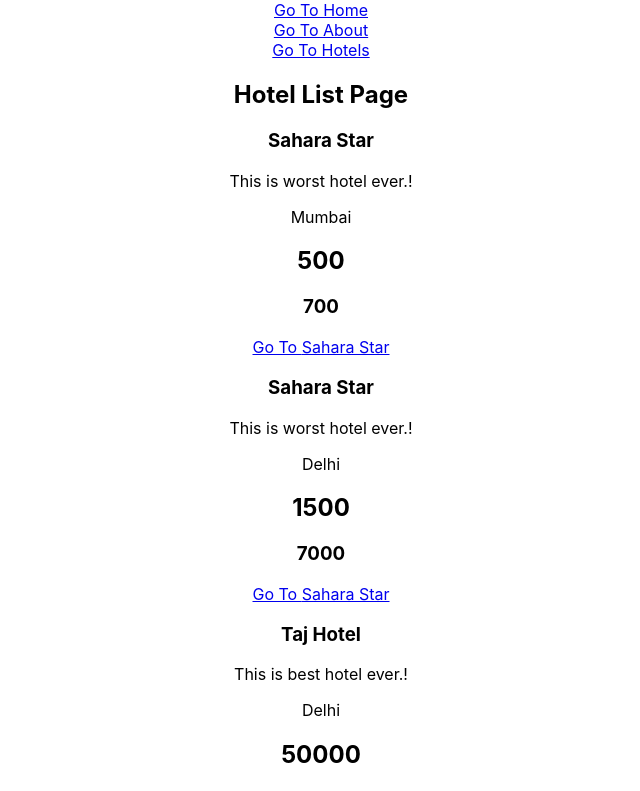
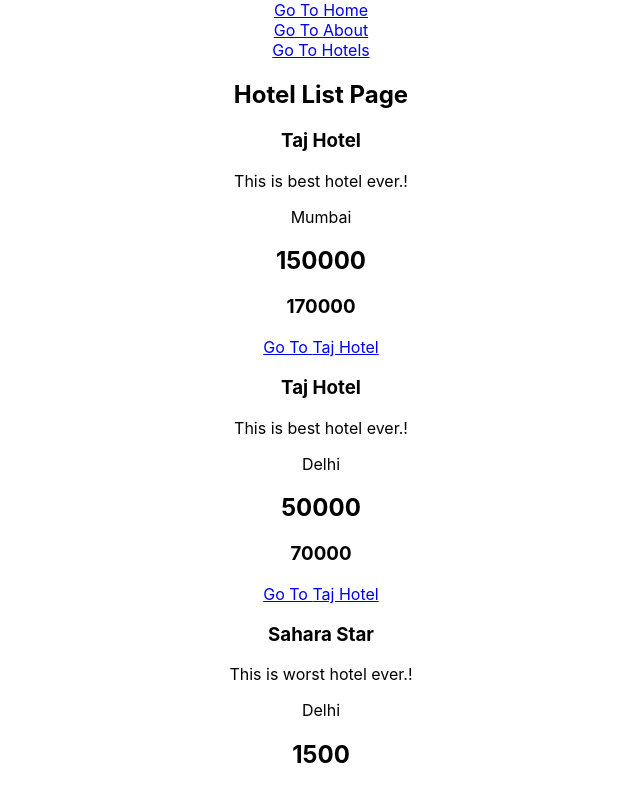
Before and after one commit to sanket90/mern-stack-beginner, a React (Create React App) app in the folder reactjsapp/: page /hotels in a window 1280 px wide. Shown: the top 791 px of the page, without its empty margins (319-959 px from the left). Built offline with nearby package versions, Linux system fonts and the light colour scheme.

Commit message:
[Add] Axios to do ajax request

```diff
--- a/reactjsapp/package.json
+++ b/reactjsapp/package.json
@@ -6,6 +6,7 @@
     "@testing-library/jest-dom": "^5.14.1",
     "@testing-library/react": "^11.2.7",
     "@testing-library/user-event": "^12.8.3",
+    "axios": "0.24.0",
     "history": "^5.1.0",
     "react": "^17.0.2",
     "react-dom": "^17.0.2",
--- /dev/null
+++ b/reactjsapp/public/data/productList.json
@@ -0,0 +1,42 @@
+[
+  {
+    "id": 1234,
+    "title": "Taj Hotel",
+    "brand": "TATA",
+    "description": "This is best hotel ever.!",
+    "location": "Delhi",
+    "currentPrice": 50000,
+    "originalPrice": 70000,
+    "imgUrl": ""
+  },
+  {
+    "id": 5678,
+    "title": "Sahara Star",
+    "brand": "Sahara",
+    "description": "This is worst hotel ever.!",
+    "location": "Mumbai",
+    "currentPrice": 500,
+    "originalPrice": 700,
+    "imgUrl": ""
+  },
+  {
+    "id": 4321,
+    "title": "Taj Hotel",
+    "brand": "TATA",
+    "description": "This is best hotel ever.!",
+    "location": "Mumbai",
+    "currentPrice": 150000,
+    "originalPrice": 170000,
+    "imgUrl": ""
+  },
+  {
+    "id": 8765,
+    "title": "Sahara Star",
+    "brand": "Sahara",
+    "description": "This is worst hotel ever.!",
+    "location": "Delhi",
+    "currentPrice": 1500,
+    "originalPrice": 7000,
+    "imgUrl": ""
+  }
+]
--- a/reactjsapp/src/data/HotelDataService.js
+++ b/reactjsapp/src/data/HotelDataService.js
@@ -1,3 +1,5 @@
+import axios from 'axios';
+
 class HotelDataService {
 
     hotelList = [
@@ -43,14 +45,24 @@
         }
     ];
 
-
-    getAllHotels() {
-        return this.hotelList
-          .sort((item1, item2) => item1.currentPrice - item2.currentPrice);
+    sleep() {
+      return new Promise(resolve => setTimeout(resolve, 2000))
     }
 
-    getHotelById(id) {
-        return this.hotelList.find(item => item.id == id);
+    async getAllHotels() {
+        await this.sleep()
+        const response = await axios.get("/data/productList.json")
+        const hotelList = response.data;
+
+        return hotelList.sort((item1, item2) => item2.currentPrice - item1.currentPrice);
+    }
+
+    async getHotelById(id) {
+      await this.sleep()
+      const response = await axios.get("/data/productList.json")
+      const hotelList = response.data;
+
+      return hotelList.find(item => item.id == id);
     }
 
     filterHotelByName(title) {
--- a/reactjsapp/src/routes/HotelDetailPage.js
+++ b/reactjsapp/src/routes/HotelDetailPage.js
@@ -13,14 +13,32 @@
 
         console.log(props);
 
+        this.state = {};
+    }
+
+    loadHotelById() {
         const hotelDataService = new HotelDataService();
-        this.state = {
-            hotelData: hotelDataService.getHotelById(props.match.params.id)
-        };
+        hotelDataService
+            .getHotelById(this.props.match.params.id)
+            .then(hotel => {
+                this.setState({ hotelData: hotel });
+            });
+    }
+
+    componentDidMount() {
+        this.loadHotelById();
     }
 
     render() {
         console.log(this.props);
+
+        if (!this.state.hotelData) {
+            return (
+                <div>
+                    <h2>LOADING...</h2>
+                </div>
+            );
+        }
 
         return (
             <div>
--- a/reactjsapp/src/routes/HotelListPage.js
+++ b/reactjsapp/src/routes/HotelListPage.js
@@ -12,14 +12,34 @@
     constructor(props) {
         super(props);
 
-        const hotelDataService = new HotelDataService();
         this.state = {
-            hotelList: hotelDataService.getAllHotels(),
+            hotelList: [],
             hotelDetailUrl: props.match.url
         };
     }
 
+    loadHotels() {
+        const hotelDataService = new HotelDataService();
+        hotelDataService
+            .getAllHotels()
+            .then(hotels => {
+                this.setState({ hotelList: hotels });
+            });
+    }
+
+    componentDidMount() {
+        this.loadHotels();
+    }
+
     render() {
+        if (!this.state.hotelList.length) {
+            return (
+                <div>
+                    <h2>LOADING...</h2>
+                </div>
+            );
+        }
+
         return (
             <div>
                 <h2>Hotel List Page</h2>
```
Also changed, not shown: 1 other file (tests, documents, lock files or other folders).
